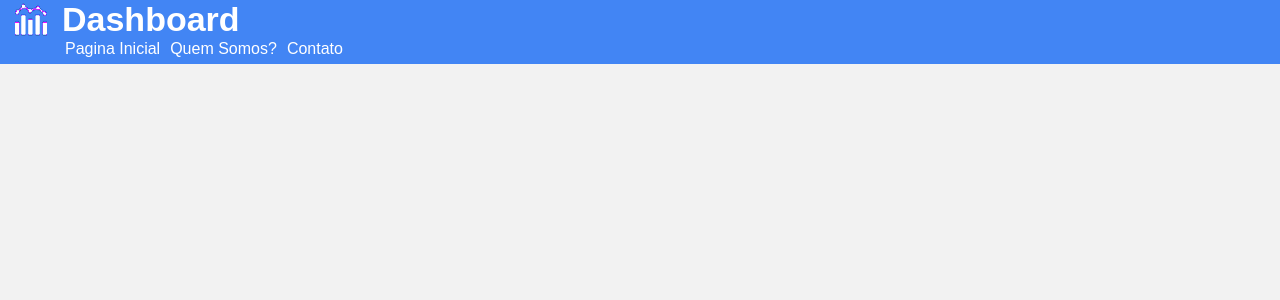
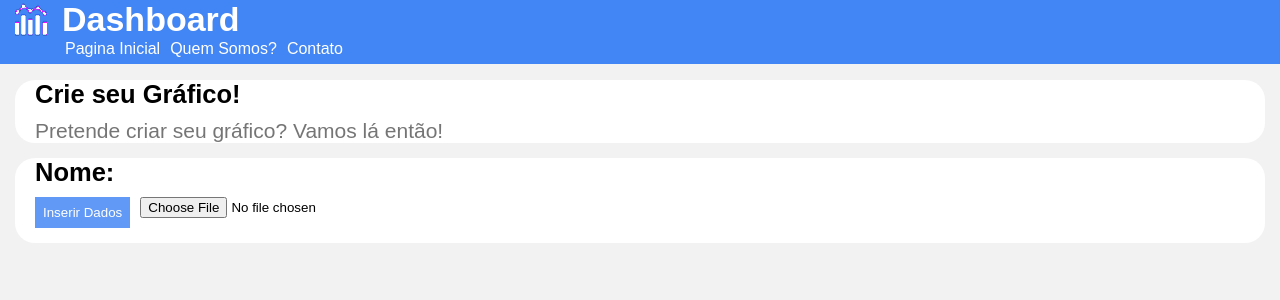
Before and after one commit to MarcosMaga/dashboardflashreact, a React (Create React App) app: page /criar in a window 1280 px wide. Shown: the top 300 px of the page. Built offline with nearby package versions, Linux system fonts and the light colour scheme.

Commit message:
atualizações de criação de dashboard e firebase

```diff
--- a/package.json
+++ b/package.json
@@ -7,12 +7,16 @@
     "@testing-library/react": "^13.2.0",
     "@testing-library/user-event": "^13.5.0",
     "chart.js": "^3.7.0",
+    "firebase": "^9.8.3",
     "react": "^18.1.0",
     "react-chartjs-2": "^4.2.0",
     "react-dom": "^18.1.0",
+    "react-hook-form": "^7.32.2",
+    "react-hot-toast": "^2.2.0",
     "react-router-dom": "^6.3.0",
     "react-scripts": "5.0.1",
-    "web-vitals": "^2.1.4"
+    "web-vitals": "^2.1.4",
+    "xlsx": "^0.18.5"
   },
   "scripts": {
     "start": "react-scripts start",
--- a/src/App.js
+++ b/src/App.js
@@ -3,13 +3,13 @@ import Header from './components/Header/Header';
 import Home from './components/Home/Home';
 import QuemSomos from './components/QuemSomos/QuemSomos';
 import Contato from './components/Contato/Contato';
+import Criar from './components/Criar/Criar';
 import {BrowserRouter, Route, Routes} from 'react-router-dom';
-
+import { Toaster } from 'react-hot-toast';
 
 function App() {
   function Counter(){
     const local = window.location.pathname;
-    console.log(local);
     let vetor = [];
     let contador = 0;
 
@@ -51,10 +51,12 @@ function App() {
     <div className="App" onClick={Counter}>
       <BrowserRouter>
         <Header/>
+        <Toaster/>
         <Routes>
           <Route path="/" element={<Home/>}/>
           <Route path="/quemsomos" element={<QuemSomos/>}/>
           <Route path="/contato" element={<Contato/>}/>
+          <Route path="/criar" element={<Criar/>}/>
         </Routes>
       </BrowserRouter>
     </div>
--- a/src/components/Contato/Contato.css
+++ b/src/components/Contato/Contato.css
@@ -7,5 +7,8 @@
 }
 
 .Contato .panel .balls{
-
+    margin-top: 1rem;
+    margin-bottom: 1rem;
+    display: flex;
+    width: 60%;
 }
--- a/src/components/Contato/Contato.js
+++ b/src/components/Contato/Contato.js
@@ -21,7 +21,6 @@ function Contato(){
                         <ContactBall link="https://www.linkedin.com/in/marcos-magalh%C3%A3es-57a1651b4/" linkImage="https://www.spiner.com.br/wp-content/uploads/2019/02/midias-sociais-linkedin-icon.png"/>
                         <ContactBall link="https://github.com/MarcosMaga/MarcosMaga" linkImage="https://icon-library.com/images/github-icon-white/github-icon-white-16.jpg"/>
                         <ContactBall link="https://api.whatsapp.com/send?phone=5519983051888&text=Ola!+Vi+seu+Dashboard!" linkImage="https://upload.wikimedia.org/wikipedia/commons/thumb/6/6b/WhatsApp.svg/2044px-WhatsApp.svg.png"/>
-
                 </div>
             </div>
             <Footer/>
--- /dev/null
+++ b/src/components/Criar/Criar.css
@@ -0,0 +1,17 @@
+.Criar{
+    margin-top: 80px;
+}
+
+.Criar .panel .bt-criar{
+    display: flex;
+}
+
+.Criar .panel .bt-criar > button{
+    margin-left: 20px;
+    margin-right: 10px;
+    margin-bottom: 15px;
+    color: #fff;
+    border: 0;
+    padding: 8px;
+    background-color: #6099f6;
+}
--- /dev/null
+++ b/src/components/Criar/Criar.js
@@ -0,0 +1,56 @@
+import React from "react";
+import './Criar.css'
+import TextAndTitle from "../TextAndTitle/TextAndTitle";
+import * as XLSX from "xlsx"
+;
+function Criar(){
+    const graphName = localStorage.getItem("newGraph");
+
+    function ReadExcel(e){
+        const [file] = e.target.files;
+        const reader = new FileReader();
+
+        reader.onload =  (evt) => {
+            const bstr = evt.target.result;
+            const wb = XLSX.read(bstr, {type: "binary"});
+            const wsname = wb.SheetNames[0];
+            const ws = wb.Sheets[wsname]
+            let data = XLSX.utils.sheet_to_csv(ws, {header: 1});
+            data = data.replaceAll('\n', ',');
+            data = data.split(',');
+            SaveData(data);
+        }
+        reader.readAsArrayBuffer(file);
+    }
+
+    function SaveData(data){
+        let vetorX = [];
+        let vetorY = [];
+        for(let i=2; i < data.length; i++){
+            if(i % 2 == 0)
+                vetorX.push(data[i]);
+            else
+                vetorY.push(data[i]);
+        }
+
+        localStorage.setItem("dataX", JSON.stringify(vetorX));
+        localStorage.setItem("dataY", JSON.stringify(vetorY));
+    }
+
+    return(
+        <div className="Criar">
+            <div className="panel">
+                <TextAndTitle title="Crie seu Gráfico!" text="Pretende criar seu gráfico? Vamos lá então!"/>
+            </div>
+            <div className="panel">
+                <TextAndTitle title="Nome:" text={graphName}/>
+                <div className="bt-criar">
+                    <button>Inserir Dados</button>
+                    <input onChange={ReadExcel} type="file"/>
+                </div>
+            </div>
+        </div>
+    );
+}
+
+export default Criar;
--- a/src/components/FormContato/FormContato.js
+++ b/src/components/FormContato/FormContato.js
@@ -1,14 +1,36 @@
 import React from "react";
+import { collection, addDoc, doc } from "firebase/firestore";
 import './FormContato.css';
+import db from '../../firebase'
+import { useForm } from "react-hook-form";
+import toast from "react-hot-toast";
 
 function FormContato(){
+
+    const {register, handleSubmit, formState:{erros}} = useForm();
+
+    const onSubmit = async (data) =>{
+        const collectionRef = collection(db, "contatos");
+        const payload = {
+            email: data.femail,
+            nome: data.fname,
+            texto: data.ftext
+        };
+        toast.success('Enviado com sucesso!');
+        await addDoc(collectionRef, payload);
+    }
+
+
     return(
         <div className="FormContato">
             <h2>Formulário de Contato</h2>
-            <form>
-                <label>Nome: <input minLength="1" type="text"/></label>
-                <label>Email: <input minLength="1" type="email"/></label>
-                <label>Texto: <input minLength="1" type="text"/></label>
+            <form onSubmit={handleSubmit(onSubmit)}>
+                <label for="fname">Nome:</label>
+                <input minLength="4" name="fname" id="tbNome" type="text" {...register("fname")}/>
+                <label for="femail">Email:</label>
+                <input minLength="4" name="femail" id="tbEmail" type="email" {...register("femail")}/>
+                <label for="ftext">Texto:</label>
+                <input minLength="4" name="ftext" id="tbText" type="text" {...register("ftext")}/>
                 <button type="submit">Enviar</button>
             </form>
         </div>
--- a/src/components/Home/Home.js
+++ b/src/components/Home/Home.js
@@ -11,6 +11,7 @@ ChartJs.register(
 );
 
 function Home(){
+    localStorage.removeItem("newGraph");
     function ReturnData(){
         let datas = localStorage.getItem("dados");
         datas = JSON.parse(datas);
@@ -33,7 +34,6 @@ function Home(){
         return values;
     }
 
-    console.log(ReturnData());
     return(
         <div className="Home">
             <div className="create-chart">
--- a/src/components/HomeInput/HomeInput.js
+++ b/src/components/HomeInput/HomeInput.js
@@ -1,25 +1,46 @@
+import { doc } from "firebase/firestore";
+import {useNavigate, NavLink} from 'react-router-dom';
 import React from "react";
 import Home from "../Home/Home";
+import { toast } from "react-hot-toast";
 import './HomeInput.css';
 
 function HomeInput(){
+    const navigate = useNavigate();
+
+    const Criar = () => navigate('/criar');
+
     function ChangeColor(e){
         const input = document.getElementById("input-name");
         input.style.backgroundColor = 'white';
+        input.style.color = 'silver'
         input.style.backgroundImage = "url('https://i0.wp.com/www.thinkafrica.fi/wp-content/uploads/2019/04/search-icon.png?fit=1200%2C1200&ssl=1&w=640')"
     }
 
     function ChangeColorOff(){
         const input = document.getElementById("input-name");
+        input.style.color = 'white';
         input.style.backgroundColor = '#6099F6';
         input.style.backgroundImage = 'none';
+    }
+
+    function CreateNewGraph(){
+        const input = document.getElementById("input-name");
+
+        if(input.value != "")
+        {
+            localStorage.setItem("newGraph", input.value);
+            Criar();
+        }
+        else
+            toast.error('Digite um nome para criar um gráfico');
     }
 
     return(
         <div className="inputs">
             <h1>Crie e acesse gráficos aqui!</h1>
             <input onMouseOut={ChangeColorOff} onMouseEnter={ChangeColor} onFocus={ChangeColor} id="input-name" type="text" placeholder="Insira o nome do gráfico que deseja criar"/>
-            <button>Criar</button>
+            <button onClick={CreateNewGraph}><NavLink to="/criar"/> Criar</button>
         </div>
     );
 }
--- /dev/null
+++ b/src/firebase.js
@@ -0,0 +1,23 @@
+// Import the functions you need from the SDKs you need
+import { initializeApp } from "firebase/app";
+import { getAnalytics } from "firebase/analytics";
+import {getFirestore} from 'firebase/firestore'
+// TODO: Add SDKs for Firebase products that you want to use
+// https://firebase.google.com/docs/web/setup#available-libraries
+
+// Your web app's Firebase configuration
+// For Firebase JS SDK v7.20.0 and later, measurementId is optional
+const firebaseConfig = {
+  apiKey: "AIzaSyCO340vT9szxmQeW48XsW_lUPAdppoEZBM",
+  authDomain: "dashboarddb-5d3c9.firebaseapp.com",
+  projectId: "dashboarddb-5d3c9",
+  storageBucket: "dashboarddb-5d3c9.appspot.com",
+  messagingSenderId: "861400260946",
+  appId: "1:861400260946:web:0d92cd147c71ac966b9a8b",
+  measurementId: "G-XF82X6S43X"
+};
+
+// Initialize Firebase
+const app = initializeApp(firebaseConfig);
+const analytics = getAnalytics(app);
+export default getFirestore();
```
Also changed, not shown: 1 other file (tests, documents, lock files or other folders).
